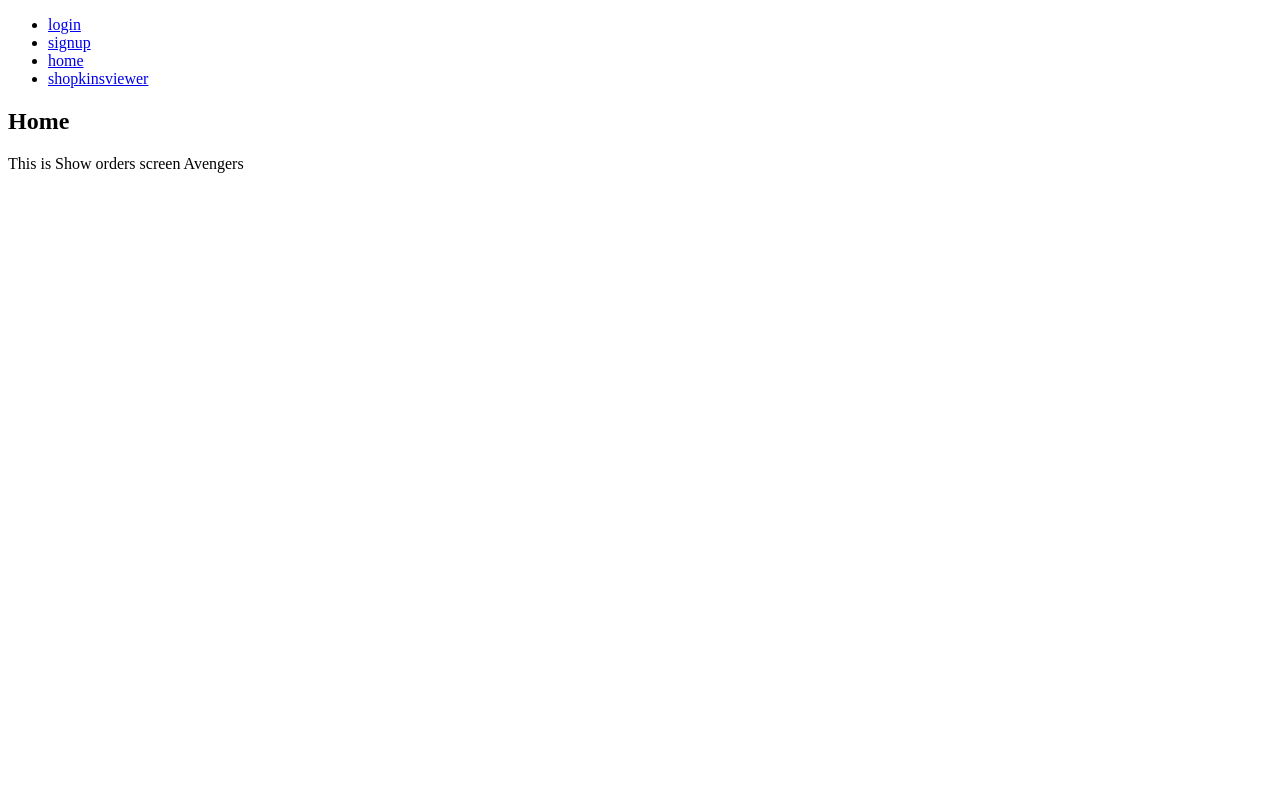
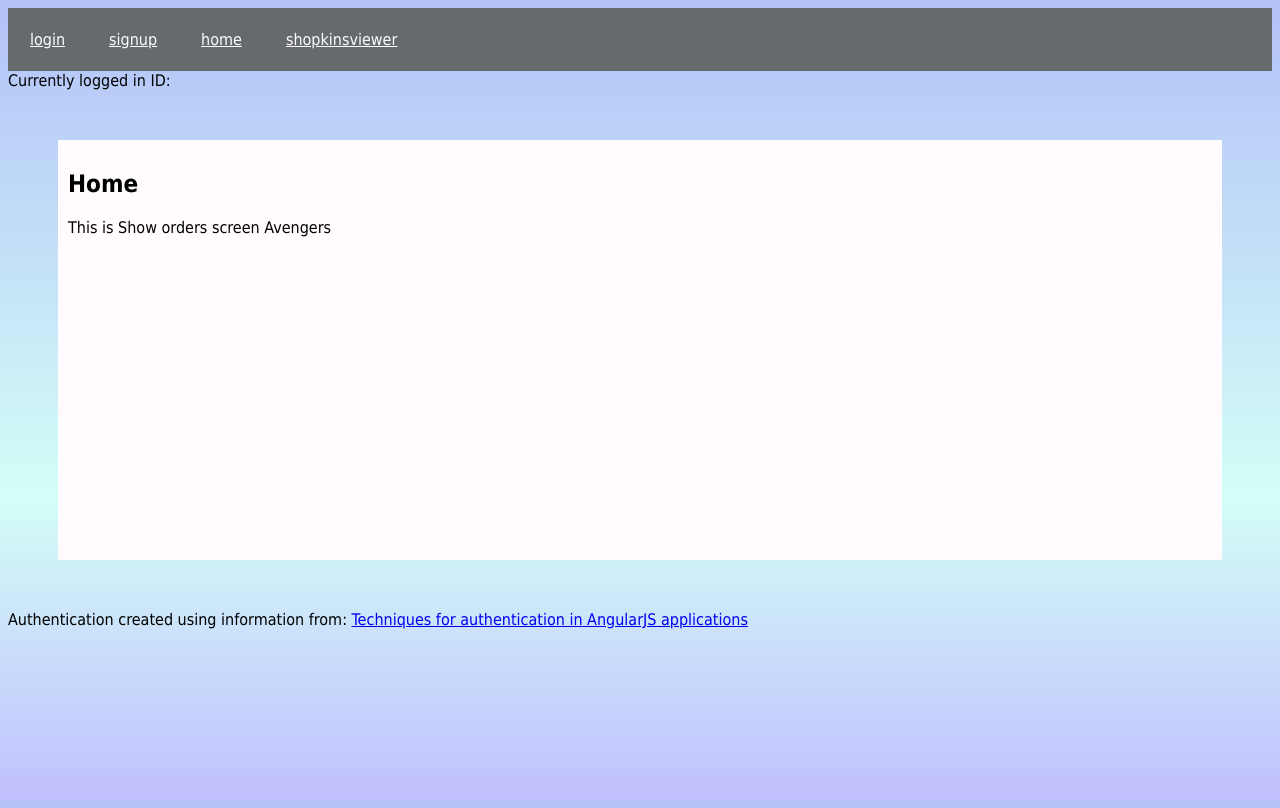
Before and after one commit to reddolphin/AngularjsAuthentication, a plain HTML site: page index.html in a window 1280 px wide. Drawn offline with nearby package versions, Linux system fonts and the light colour scheme; some packages are replaced by stand-ins of ours.

Commit message:
Added current user and css

```diff
--- /dev/null
+++ b/assetts/css/index.css
@@ -0,0 +1,43 @@
+nav ul {
+    list-style-type: none;
+    margin: 0;
+    padding: 0;
+    overflow: hidden;
+}
+
+nav li {
+    float: left;
+}
+
+nav a {
+    display: block;
+    margin: 2px;
+    padding: 20px;
+    color : #fffbff;
+}
+
+nav a:hover {
+    background-color: #80878a;
+}
+
+nav {
+    background-color: #656B6D;
+}
+
+html {
+    background: linear-gradient(to bottom, rgb(179, 193, 248) 0%, rgb(211, 254, 247) 62%, rgb(193, 191, 254) 100%);
+    height: 100%;
+    font-family: Tahoma, Geneva, sans-serif;
+}
+
+body{
+    height: 100%;
+}
+
+main {
+    position: relative;
+    margin : 50px;
+    height: 50%;
+    background: rgb(255, 251, 255);
+    padding: 10px;
+}
--- a/index.html
+++ b/index.html
@@ -3,26 +3,29 @@
 <head lang="en">
     <meta charset="UTF-8">
     <title>Saf-Bannanna's Shopkins Page!</title>
+
+
+    <link rel="stylesheet" href="assetts/css/index.css">
     <script src="https://ajax.googleapis.com/ajax/libs/angularjs/1.4.5/angular.min.js"></script>
     <script src="https://ajax.googleapis.com/ajax/libs/angularjs/1.4.5/angular-route.js"></script>
+
 </head>
 <body ng-app="ShopkinsApp" ng-controller="ApplicationController">
-    <div id="mainContainer">
-        <div class="row">
-            <div class="col-md-3">
-                <ul class="nav">
+    <nav>
+        <ul>
             <li><a href="#login"> login </a></li>
             <li><a href="#signup"> signup</a></li>
             <li><a href="#home"> home</a></li>
             <li><a href="#shopkinsviewer"> shopkinsviewer</a></li>
         </ul>
-            </div>
-            <div class="col-md-9">
+    </nav>
+    <div id="loginDetails">Currently logged in ID: {{currentUser.id}}</div>
+    <main>
         <div ng-view></div>
-            </div>
-        </div>
-    </div>
-
+    </main>
+    <article>
+        Authentication created using information from: <a href="https://medium.com/opinionated-angularjs/techniques-for-authentication-in-angularjs-applications-7bbf0346acec">Techniques for authentication in AngularJS applications</a>
+    </article>
 
 
     <script src="app/app.module.js"></script>
```
Also changed, not shown: app/components/authentication/AuthService.js (+5 -2 lines). Lines whose indentation alone changed are shown as unchanged.
